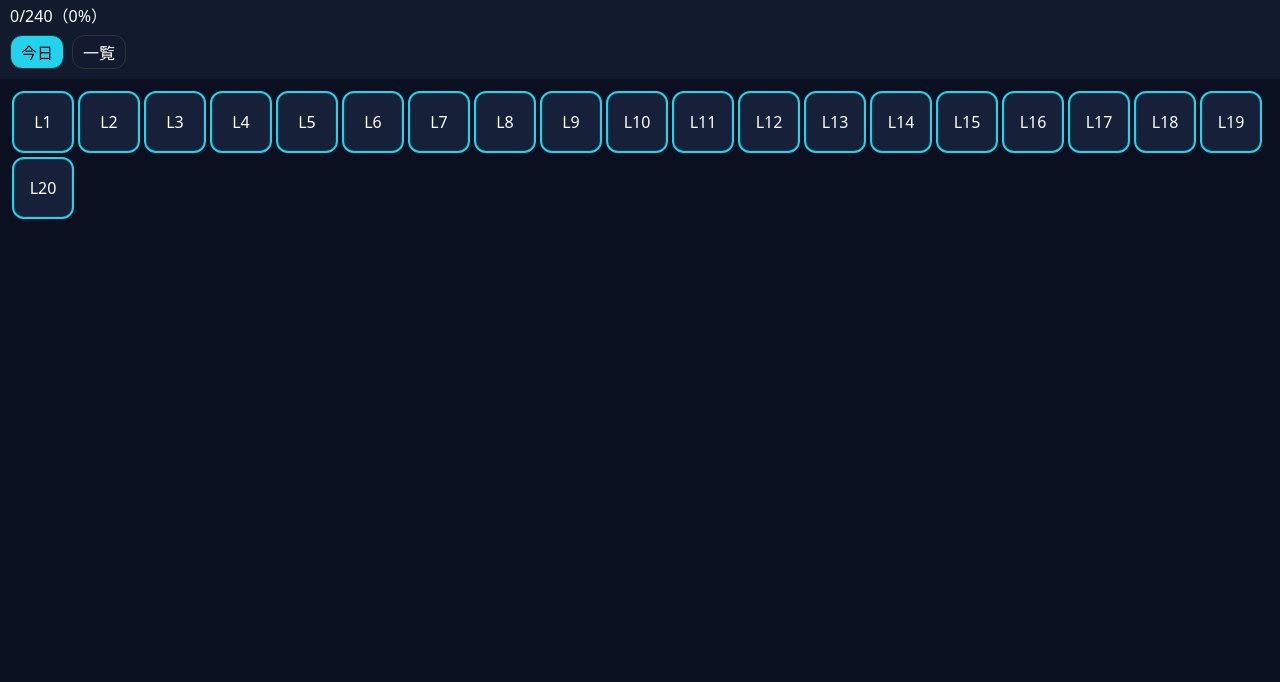
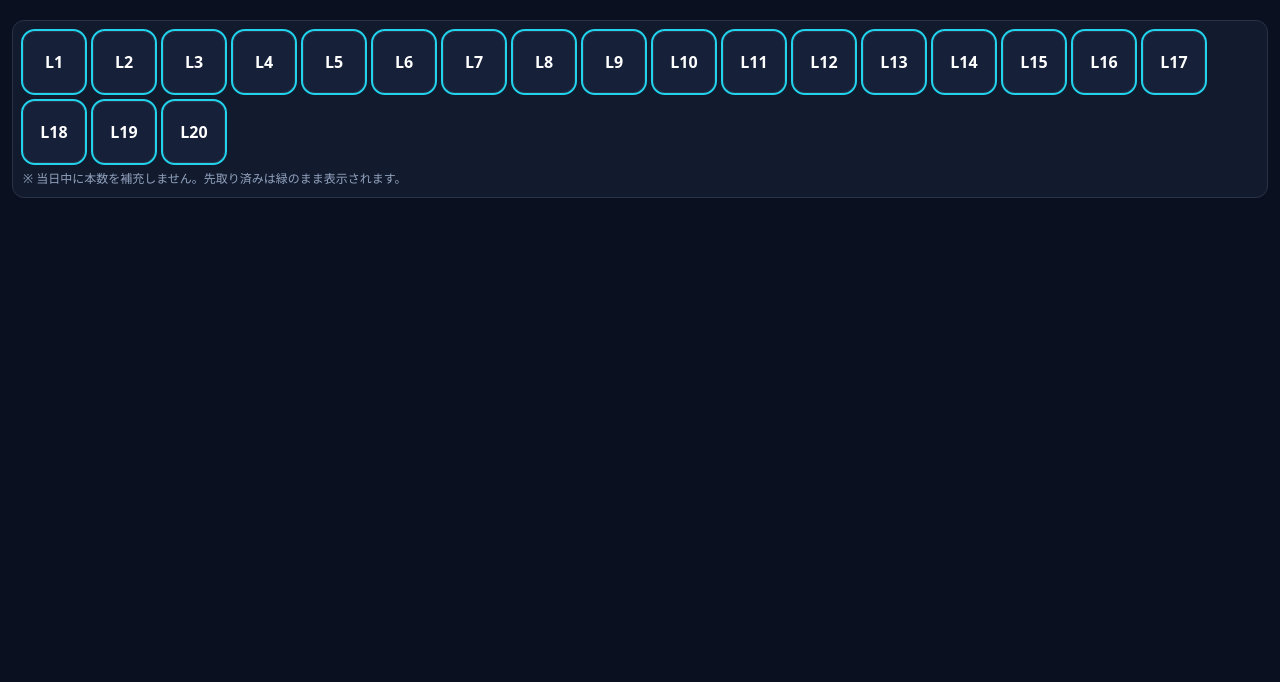
Before and after one commit to nacopooh/eng2018, a plain HTML site: page index.html in a window 1280 px wide. Shown: the part 118-800 px from the top of the page. Drawn offline with Linux system fonts and the light colour scheme.

Commit message:
Add files via upload

```diff
--- a/index.html
+++ b/index.html
@@ -4,153 +4,185 @@
   <meta charset="utf-8" />
   <meta name="viewport" content="width=device-width, initial-scale=1, viewport-fit=cover" />
   <title>英語2018 進捗</title>
-<!-- iOSでホーム画面から全画面にするためのメタタグ -->
+
+  <!-- iOS: ホーム画面からフルスクリーン -->
   <meta name="apple-mobile-web-app-capable" content="yes" />
   <meta name="apple-mobile-web-app-status-bar-style" content="black-translucent" />
   <meta name="apple-mobile-web-app-title" content="英語2018" />
+
+  <!-- PWA関連（同じフォルダに置く想定。GitHub PagesのサブパスでもOKな相対パス） -->
   <link rel="manifest" href="manifest.webmanifest" />
   <link rel="apple-touch-icon" href="icon-180.png" />
+
   <style>
-body{font-family:system-ui,-apple-system,Segoe UI,Roboto,Helvetica,Arial,sans-serif;margin:0;background:#0b1020;color:#fff}
-header{padding:10px;background:#121a2e;position:sticky;top:0}
+    :root{
+      --bg:#0b1020; --panel:#121a2e; --muted:#93a4be; --line:#293246;
+      --teal:#22d3ee; --green:#34d399; --ink:#04120a;
+    }
+    *{box-sizing:border-box}
+    body{margin:0;font-family:system-ui,-apple-system,"Segoe UI",Roboto,Helvetica,Arial,sans-serif;background:var(--bg);color:#fff}
+    header{padding:12px 12px 8px;background:var(--panel);position:sticky;top:0;border-bottom:1px solid var(--line)}
+    h1{margin:0 0 4px;font-size:20px}
+    #meta{display:flex;gap:12px;color:var(--muted);font-size:12px}
     .tabs{display:flex;gap:8px;margin-top:8px}
-.tab{padding:4px 10px;border-radius:12px;border:1px solid #333;cursor:pointer}
-.tab.active{background:#22d3ee;color:#000}
-main{padding:10px}
-.lesson{display:inline-block;width:56px;height:56px;margin:4px;border-radius:10px;border:1px solid #293246;background:#162039;color:#fff;text-align:center;line-height:56px;cursor:pointer}
-.lesson.done{background:#34d399;color:#04120a}
-.lesson.today{outline:2px solid #22d3ee}
+    .tab{padding:6px 12px;border-radius:12px;border:1px solid #333;cursor:pointer;font-size:14px}
+    .tab.active{background:var(--teal);color:#000;border-color:transparent}
+
+    main{padding:12px}
+    .grid{display:flex;flex-wrap:wrap;gap:8px}
+    .lesson{
+      width:62px;height:62px;border-radius:12px;border:1px solid var(--line);
+      background:#162039;display:flex;align-items:center;justify-content:center;
+      font-weight:600;cursor:pointer;user-select:none;transition:transform .06s;
+    }
+    .lesson:active{transform:scale(.98)}
+    .lesson.today{outline:2px solid var(--teal)}
+    .lesson.done{background:var(--green) !important;color:var(--ink) !important;border-color:var(--green)!important}
+
+    .panel{background:var(--panel);border:1px solid var(--line);border-radius:12px;padding:10px;margin-top:12px}
+    .hint{color:var(--muted);font-size:12px;margin-top:6px}
   </style>
 </head>
 <body>
   <header>
     <h1>英語2018 進捗</h1>
+    <div id="meta">
       <div id="today"></div>
       <div id="progress"></div>
+    </div>
     <div class="tabs">
       <div class="tab active" data-tab="today">今日</div>
       <div class="tab" data-tab="all">一覧</div>
     </div>
   </header>
 
-
   <main>
-<section id="panel-today"></section>
-<section id="panel-all" hidden></section>
+    <section id="panel-today" class="panel">
+      <div class="grid" id="grid-today"></div>
+      <div class="hint">※ 当日中に本数を補充しません。先取り済みは緑のまま表示されます。</div>
+    </section>
+    <section id="panel-all" class="panel" hidden>
+      <div class="grid" id="grid-all"></div>
+    </section>
   </main>
 
-
   <script>
-const START = new Date('2025-10-01T00:00:00+09:00');
-const TOTAL = 240;
-const LS_COMPLETED = 'eigo2018.completed.v1';
-// === 配分（予定）ロジック ===
+    // ===== 設定 =====
+    const START = new Date('2025-10-01T00:00:00+09:00'); // 開始日
+    const TOTAL = 240;                                   // 総レッスン数
+    // 10/1–10/24:4本/日, 10/25–12/11:3本/日（必要なら調整）
     function quotaFor(d){
       const day = new Date(d.getFullYear(), d.getMonth(), d.getDate());
       if (day <= new Date('2025-10-24T00:00:00+09:00')) return 4;
       if (day <= new Date('2025-12-11T00:00:00+09:00')) return 3;
       return 0;
     }
+
+    // ===== 永続化（localStorage） =====
+    const LS_COMPLETED = 'eigo2018.completed.v1';
+    let completed = new Set(normalize(loadArray(LS_COMPLETED)));
+    function loadArray(k){ try{ return JSON.parse(localStorage.getItem(k) || '[]'); }catch{ return []; } }
+    function save(){ localStorage.setItem(LS_COMPLETED, JSON.stringify([...completed])); }
+    function normalize(arr){ // '5' → 5 / 範囲外除外
+      return [...new Set(arr.map(x=>+x).filter(n=>Number.isInteger(n) && n>=1 && n<=TOTAL))];
+    }
+
+    // ===== 計画ロジック =====
+    // 開始日から「前日」までの予定総数（例：10/4なら16）
     function sumQuotaBefore(date){
-// START から date の前日までの予定本数合計
       const end = new Date(date.getFullYear(), date.getMonth(), date.getDate());
-let cur = new Date(START);
-let sum = 0;
-while (cur < end && sum < TOTAL) {
-sum += quotaFor(cur);
-cur.setDate(cur.getDate()+1);
-}
+      let cur = new Date(START), sum = 0;
+      while (cur < end && sum < TOTAL){ sum += quotaFor(cur); cur.setDate(cur.getDate()+1); }
       return Math.min(sum, TOTAL);
     }
+    // 当日の予定ブロック（達成状況に依存しない連番）
     function baseBlockFor(date){
-// その日の「予定」ブロック（達成状況に依存しない）：連番の連続区間
-const startIndex = sumQuotaBefore(date) + 1; // 1始まり
-const len = Math.min(quotaFor(date), TOTAL - (startIndex-1));
+      const startIndex = sumQuotaBefore(date) + 1;
+      const len = Math.min(quotaFor(date), TOTAL - (startIndex - 1));
       const out = [];
       for (let i=0;i<len;i++) out.push(startIndex + i);
       return out;
     }
-let completed = new Set(JSON.parse(localStorage.getItem(LS_COMPLETED)||'[]'));
-function ymd(d){ return d.toLocaleDateString('sv-SE'); } // YYYY-MM-DD
-
-
-// === 今日リスト：予定＋「昨日の未完だけ」持越し（当日中の補充はしない）
+    // 表示用：過去未完ぜんぶ + 今日の予定（当日中は補充しない）
     function todayList(date){
-// 仕様：過去にやっていない分は「全部」持ち越し＋当日の予定
-// 1) 昨日までの計画総数を求める（開始日から昨日までの累計）
-const plannedUntilYesterday = sumQuotaBefore(date); // 例：10/4なら L1..L16 が対象
-
-
-// 2) バックログ＝L1..plannedUntilYesterday のうち未完
+      const plannedUntilYesterday = sumQuotaBefore(date);
       const backlog = [];
       for (let n = 1; n <= Math.min(plannedUntilYesterday, TOTAL); n++){
         if (!completed.has(n)) backlog.push(n);
       }
-
-
-// 3) 当日の予定ブロック（達成状況に依存しない連番）
       const todayBase = baseBlockFor(date);
-
-
-// 4) 連結して返す（総数は最大 TOTAL まで）
       return [...backlog, ...todayBase].slice(0, TOTAL);
     }
 
+    // ===== UI =====
+    function $(sel){ return document.querySelector(sel); }
+    function el(tag, cls, text){ const x = document.createElement(tag); if(cls) x.className=cls; if(text!=null) x.textContent=text; return x; }
+    function ymd(d){ return d.toLocaleDateString('ja-JP'); }
 
-// === 描画 ===
     function render(){
+      // 進捗表示
       const now = new Date();
-document.getElementById('today').textContent = now.toLocaleDateString('ja-JP');
-const done = completed.size; const pct = Math.round(done*100/TOTAL);
-document.getElementById('progress').textContent = `${done}/${TOTAL}（${pct}%）`;
+      $('#today').textContent = ymd(now);
+      $('#progress').textContent = `${completed.size}/${TOTAL}（${Math.round(completed.size*100/TOTAL)}%）`;
 
+      // 今日
+      const list = todayList(now);
+      const gt = $('#grid-today'); gt.innerHTML='';
+      for (const n of list){
+        const b = el('div', 'lesson today' + (completed.has(n)?' done':''), 'L'+n);
+        b.dataset.n = n;
+        b.onclick = onToggle;
+        gt.appendChild(b);
+      }
 
-// 今日（予定＋昨日未完のみ）
-const list = todayList(now);
-const todaySec = document.getElementById('panel-today'); todaySec.innerHTML='';
-list.forEach(n=>{
-const b = document.createElement('div');
-b.className = 'lesson today' + (completed.has(n) ? ' done':'' );
-b.textContent = 'L'+n;
-b.onclick = ()=>toggle(n);
-todaySec.appendChild(b);
-});
-
-
-// 一覧
-const allSec = document.getElementById('panel-all');
-if (!allSec.dataset.built){
-for(let i=1;i<=TOTAL;i++){
-const b=document.createElement('div');
-b.className='lesson';
-b.dataset.n=i;
-b.textContent='L'+i;
-b.onclick=()=>toggle(i);
-allSec.appendChild(b);
+      // 一覧（初回だけ生成→以降はクラス更新）
+      const ga = $('#grid-all');
+      if (!ga.dataset.built){
+        for (let i=1;i<=TOTAL;i++){
+          const b = el('div', 'lesson' + (completed.has(i)?' done':''), 'L'+i);
+          b.dataset.n = i;
+          b.onclick = onToggle;
+          ga.appendChild(b);
         }
-allSec.dataset.built='1';
-}
-[...allSec.children].forEach(b=>{
-const n=+b.dataset.n;
+        ga.dataset.built = '1';
+      } else {
+        [...ga.children].forEach(b=>{
+          const n = +b.dataset.n;
           b.classList.toggle('done', completed.has(n));
         });
       }
+    }
 
+    function onToggle(e){
+      const n = +e.currentTarget.dataset.n;
+      if (completed.has(n)) completed.delete(n); else completed.add(n);
+      save();
+      // 見た目を即時反映（全再描画でもOKだが軽量に反映）
+      e.currentTarget.classList.toggle('done');
+      // 一覧側/今日側の相方も反映
+      const selector = `.lesson[data-n="${n}"]`;
+      document.querySelectorAll(selector).forEach(x=>{
+        if (x!==e.currentTarget) x.classList.toggle('done');
+      });
+      // 上部の進捗テキスト更新
+      $('#progress').textContent = `${completed.size}/${TOTAL}（${Math.round(completed.size*100/TOTAL)}%）`;
+    }
 
     // タブ切替
+    document.addEventListener('DOMContentLoaded', ()=>{
       document.querySelectorAll('.tab').forEach(t=>{
         t.addEventListener('click', ()=>{
           document.querySelectorAll('.tab').forEach(x=>x.classList.remove('active'));
           t.classList.add('active');
           const tab = t.dataset.tab;
-document.getElementById('panel-today').hidden = tab!=='today';
-document.getElementById('panel-all').hidden = tab!=='all';
+          $('#panel-today').hidden = tab!=='today';
+          $('#panel-all').hidden   = tab!=='all';
         });
       });
+      render();
+    });
 
-
-// SWは未使用（軽量運用）
-render();
+    // Service Workerは登録しない（起動軽量）
   </script>
 </body>
 </html>
```
Lines whose indentation alone changed are shown as unchanged.
